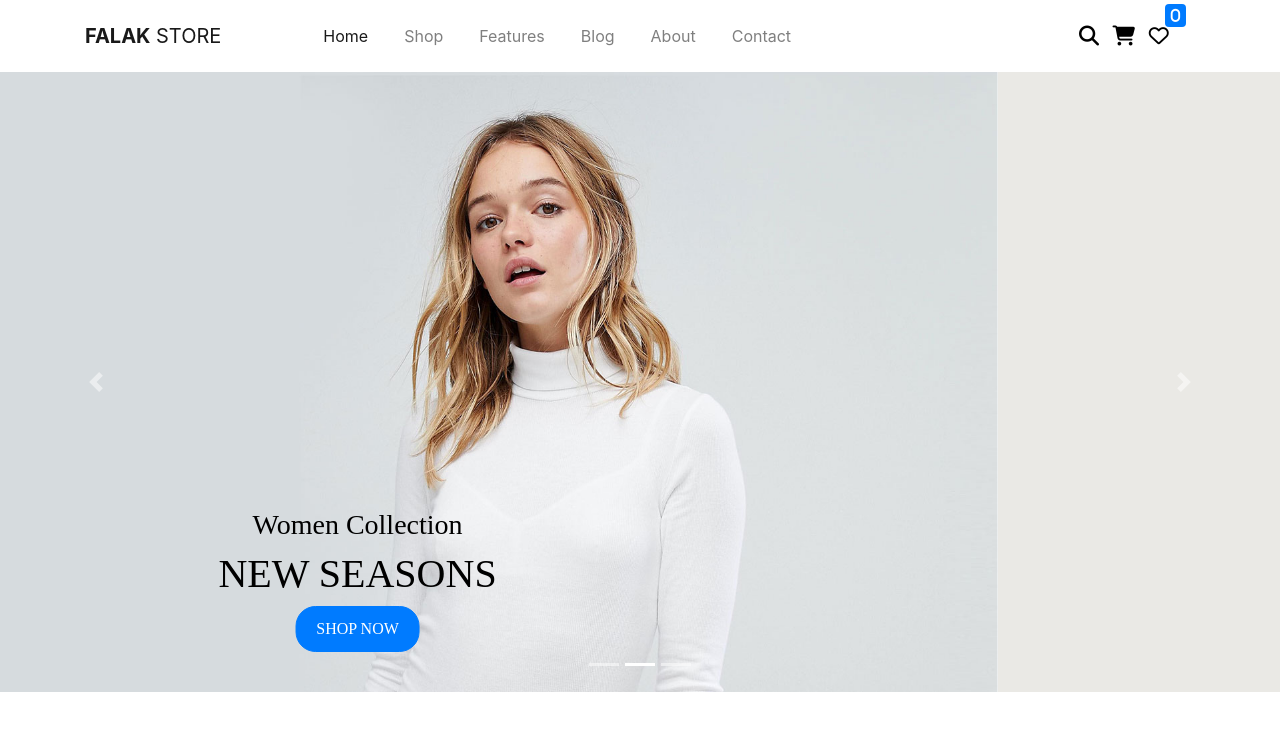
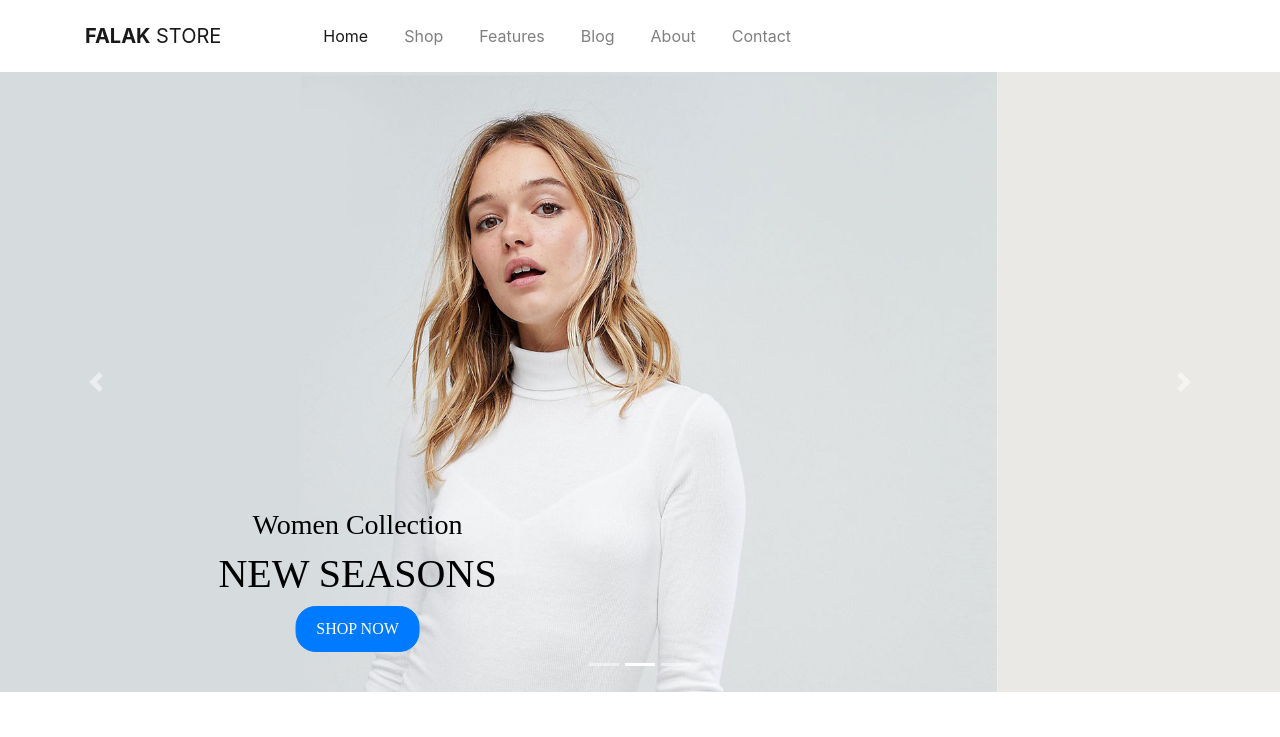
Before and after one commit to Falak-Shair/Second-Ecommerce-Web-, a plain HTML site: page index.html in a window 1280 px wide. Shown: the top 737 px of the page. Drawn offline with nearby package versions, Linux system fonts and the light colour scheme.

Commit message:
Update index.html

```diff
--- a/index.html
+++ b/index.html
@@ -40,7 +40,7 @@
             <a class="nav-link" href="#footer">Contact</a>
           </li>
         </ul>
-        <span class="navbar-font">
+<!--         <span class="navbar-font">
           <a href=""><i class="fas fa-search navbar-font"></i></a>
           <a href=""><i class="fas fa-shopping-cart navbar-font"></i></a>
           <a href="">
@@ -48,7 +48,7 @@
               <span class="badge badge-primary">0</span>
             </i>
           </a>
-        </span>
+        </span> -->
       </div>
     </div>
   </nav>
```
